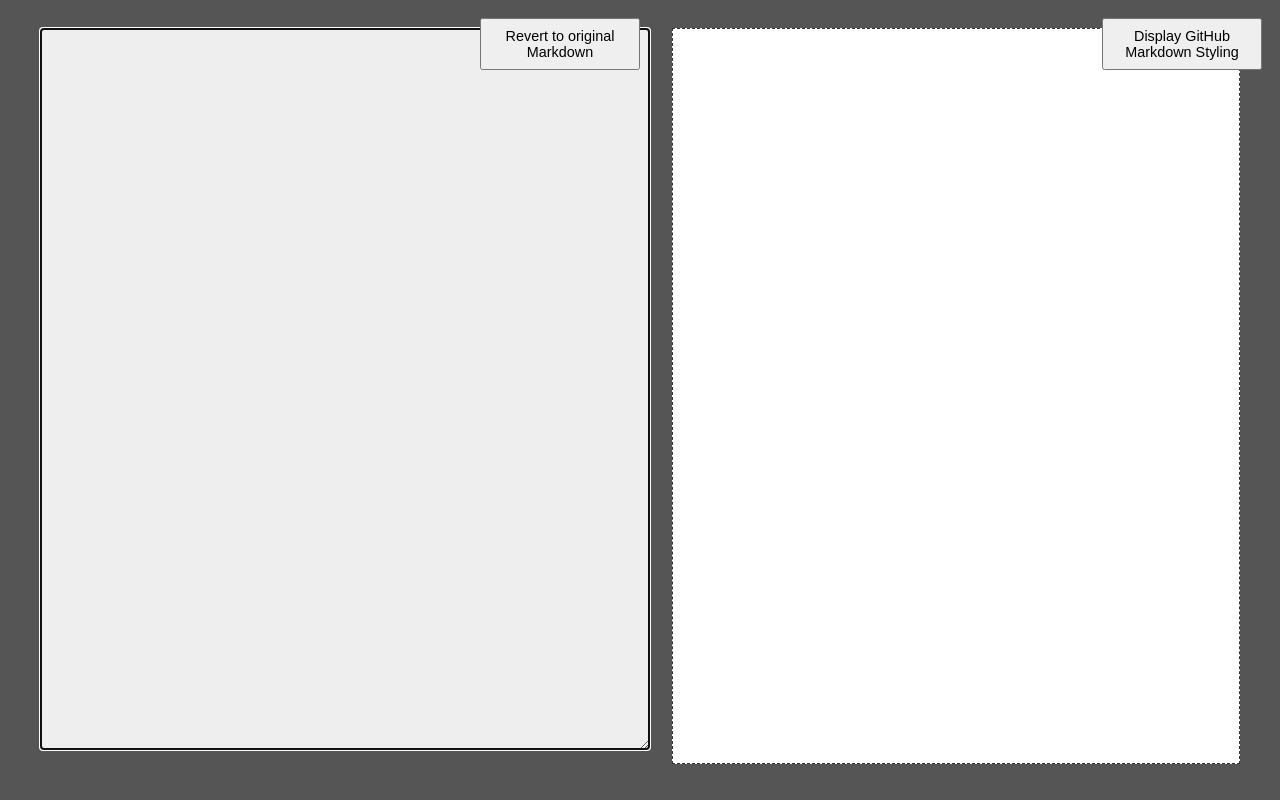
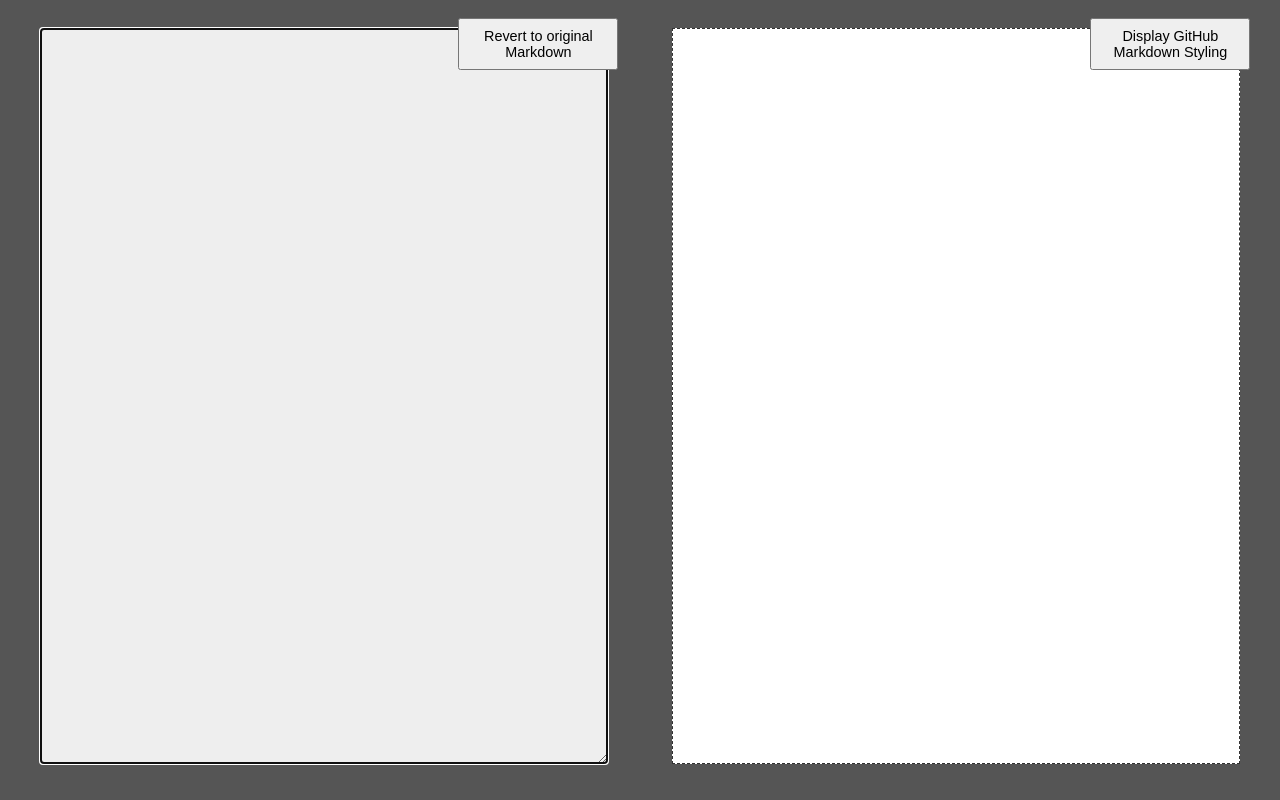
Before and after one commit to treehouse-projects/markdown-previewer, a plain HTML site: page index.html in a window 1280 px wide. Both pictures are taken after a click on the button "Delete Markdown". Drawn offline with Linux system fonts and the light colour scheme.

Commit message:
Refactor button events

```diff
--- a/css/style.css
+++ b/css/style.css
@@ -13,7 +13,7 @@ body {
   justify-content: space-around;
 }
 
-#input {
+.column {
   width: 45%;
   position: relative;
 }
@@ -23,15 +23,15 @@ body {
     font-size: 1.2rem;
     font-family: Arial;
     padding: 20px;
-    height: 85vh;
+    height: 92vh;
     background-color: #EEE;
+    box-sizing: border-box;
 }
 
 #targetDiv {
   border: 1px dashed #333333;
-  width: 45%;
   height: 92vh;
-  box-sizing: border-box;;
+  box-sizing: border-box;
   padding: 0 20px 20px;
   background-color: white;
 }
@@ -48,20 +48,12 @@ body {
   font-size: 1rem;
 }
 
-.toggleGH, .toggleText {
+.column button{
   position: absolute;
-  top: 10px;
-  right: 10px;
+  top: -10px;
+  right: -10px;
   font-size: .9rem;
   width: 10rem;
   padding: 8px;
   box-sizing: border-box;
 }
-
-.toggleGH, {
-  right: 10px;
-}
-
-.toggleText {
-  right: 50%;
-}
--- a/index.html
+++ b/index.html
@@ -7,10 +7,16 @@
 </head>
 <body>
   <div id="container">
-    <div id="input">
-      <textarea id="sourceTA" rows="10" cols="82"></textarea>
+    <div class="column source">
+      <button data-start-text="Delete Markdown" data-toggle-text="Revert to original Markdown" data-action="clear"></button>
+      <div id="input">
+        <textarea id="sourceTA" rows="10" cols="82"></textarea>
+      </div>
     </div>
-    <div id="targetDiv"></div>
+    <div class="column target">
+      <button data-start-text="Display GitHub Markdown Styling" data-toggle-text="Display normal HTML styling"></button>
+      <div id="targetDiv"></div>
+    </div>
   </div>
   <script src="js/showdown.min.js"></script>
   <script src="js/script.js"></script>
--- a/js/script.js
+++ b/js/script.js
@@ -19,55 +19,44 @@ Click this [link for a markdown cheatsheet](https://teamtreehouse.com/markdown)
 Select ***all*** of the text here, ***delete it***, and write your OWN Markdown!
 `;
 
-// create and add button for toggling
-// GH Markdown stylesheet off and on
-const setupStyleButton = (target) => {
-  let GHStyles = false;
-  const targetClass = target.className;
-  const starterText = `Display GitHub Markdown Styling`;
-  const toggleText = `Display normal HTML styling`;
-  const button = document.createElement("BUTTON");
-  button.textContent = starterText;
-  button.className = 'toggleGH';
-  button.addEventListener('click', () => {
-    if (! GHStyles) {
-      target.className += ' markdown-body';
-      GHStyles = true;
-      button.textContent = toggleText;
+// add event listeners to buttons
+const buttonSetup = function(input,target,starterMD) {
+  const buttons = document.querySelectorAll('.column button');
+  for (var button of buttons) {
+    button.textContent = button.getAttribute('data-start-text')
+    button.addEventListener('click', function() {
+      // toggle text
+      if (this.textContent === this.getAttribute('data-start-text')) {
+        this.textContent = this.getAttribute('data-toggle-text');
+      } else {
+        this.textContent = this.getAttribute('data-start-text');
+      }
+    });
+  }
+
+  const styleButton = document.querySelector('.target button');
+  styleButton.addEventListener('click', function() {
+    if (target.className === 'markdown-body') {
+      target.className = '';
     } else {
-      target.className = targetClass;
-      GHStyles = false;
-      button.textContent = starterText;
+      target.className = 'markdown-body';
     }
   });
-  document.querySelector('body').appendChild(button);
-};
 
-// create and add button for toggling
-// GH Markdown stylesheet off and on
-const setupClearButton = (source, target, MD) => {
-  let clearText = false;
-  const targetClass = target.className;
-  const starterText = `Delete Markdown`;
-  const toggleText = `Revert to original Markdown`;
-  const button = document.createElement("BUTTON");
-  button.textContent = starterText;
-  button.className = 'toggleText';
-  button.addEventListener('click', () => {
-    if (clearText) {
-      source.textContent = MD;
-      clearText = false;
-      button.textContent = starterText;
+  const textButton = document.querySelector('.source button');
+  textButton.addEventListener('click', function() {
+    if (this.getAttribute('data-action') === 'clear') {
+      this.setAttribute('data-action', 'reset');
+      input.value = '';
     } else {
-      source.textContent = '';
-      clearText = true;
-      button.textContent = toggleText;
+      this.setAttribute('data-action', 'clear');
+      input.value = starterMD;
+      console.log('here');
     }
-    source.focus();
-    run(source,target);
+    run(input,target);
+    input.focus();
   });
-  document.querySelector('body').appendChild(button);
-};
+}
 
 // function for invoking the markdown conversion
 const run = function(source, target) {
@@ -82,11 +71,10 @@ const run = function(source, target) {
 // setup event listener for any input into
 // the source text area
 const init = function(input,target,starterMD) {
-  setupStyleButton(target);
-  setupClearButton(input, target, starterMD);
   input.textContent = starterMD;
   run(input,target);
   input.focus();
+  buttonSetup(input, target, starterMD)
   input.addEventListener('input', () => run(input,target));
 };
 
```
